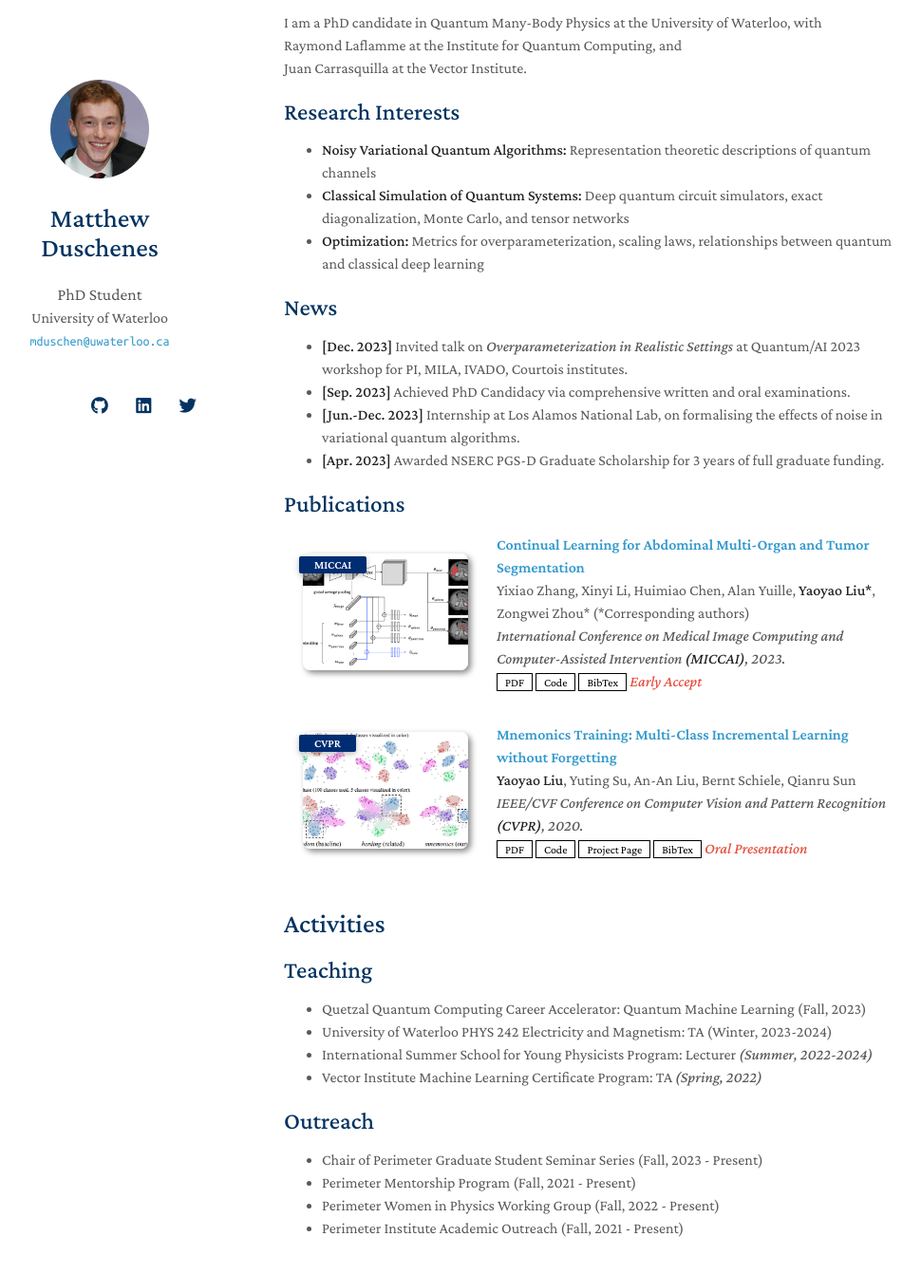
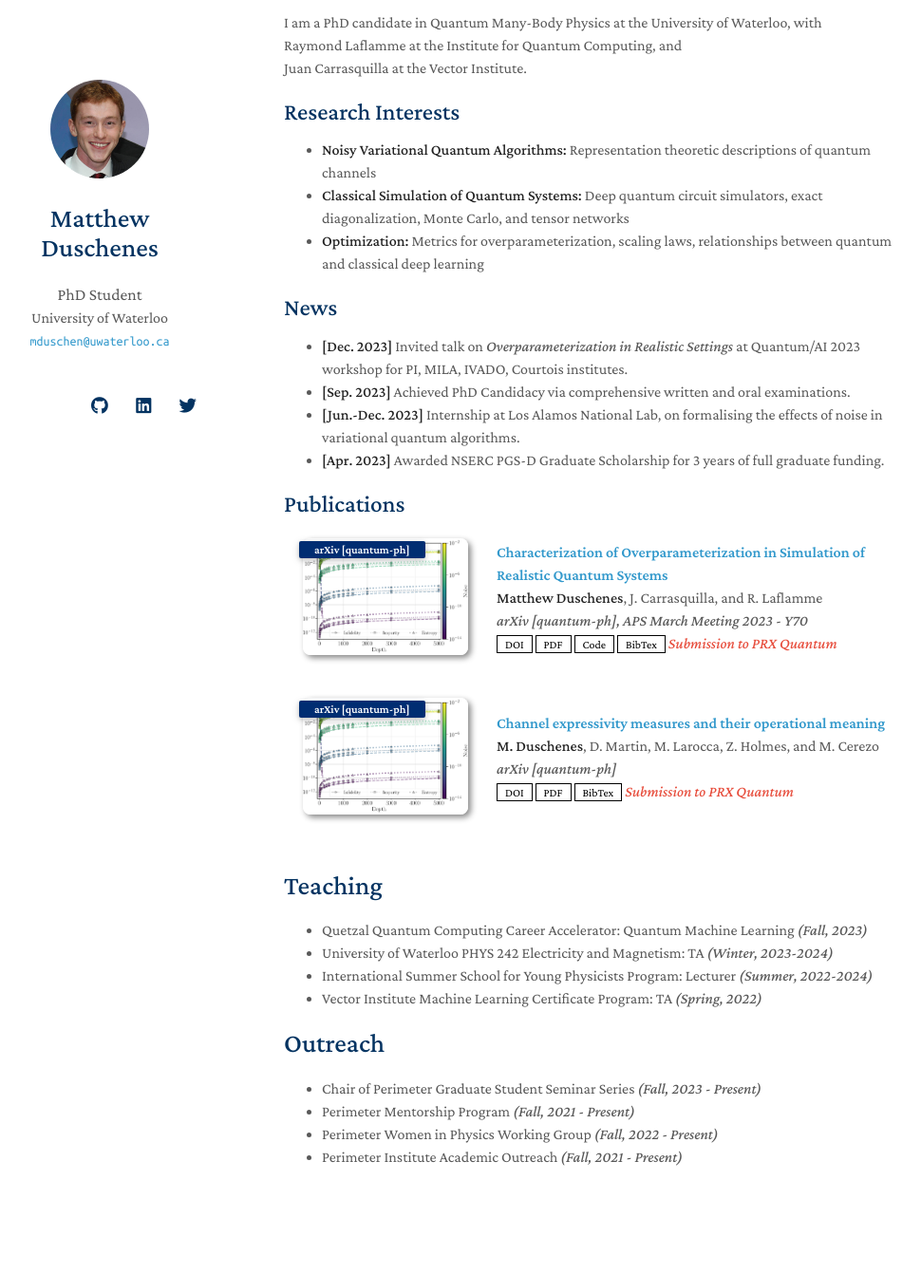
Before and after one commit to mduschenes/mduschenes.github.io, a Jekyll site: the page built from index.md, in a window 1280 px wide and 1400 px high, scrolled down 97 px. Shown: the top 1342 px of the window at 95% size, without its empty margins (171-1141 px from the left). Built offline with Jekyll 4.4.1, drawn with Linux system fonts in a browser that asks for light colours; nearby versions of some CDN libraries; a style sheet for code colours, icons or effects is not loaded.

Commit message:
new edits, temporary publication links

```diff
--- a/_data/outreach.md
+++ b/_data/other.md
@@ -1,18 +1,16 @@
-# Activities
-
-## Teaching
-- Quetzal Quantum Computing Career Accelerator: Quantum Machine Learning (Fall, 2023)
-- University of Waterloo PHYS 242 Electricity and Magnetism: TA (Winter, 2023-2024)
+# Teaching
+- Quetzal Quantum Computing Career Accelerator: Quantum Machine Learning *(Fall, 2023)*
+- University of Waterloo PHYS 242 Electricity and Magnetism: TA *(Winter, 2023-2024)*
 - International Summer School for Young Physicists Program: Lecturer *(Summer, 2022-2024)*
   <!-- - Developed week-long lecture series and Monte Carlo exercises on phase transitions for high school students -->
 - Vector Institute Machine Learning Certificate Program: TA *(Spring, 2022)*
   <!-- - Developed course content and graded assignments for participants to learn introductory skills in learning theory -->
 
-## Outreach
-- Chair of Perimeter Graduate Student Seminar Series (Fall, 2023 - Present)
-- Perimeter Mentorship Program (Fall, 2021 - Present)
-- Perimeter Women in Physics Working Group (Fall, 2022 - Present)
-- Perimeter Institute Academic Outreach (Fall, 2021 - Present)
+# Outreach
+- Chair of Perimeter Graduate Student Seminar Series *(Fall, 2023 - Present)*
+- Perimeter Mentorship Program *(Fall, 2021 - Present)*
+- Perimeter Women in Physics Working Group *(Fall, 2022 - Present)*
+- Perimeter Institute Academic Outreach *(Fall, 2021 - Present)*
 
 
 
--- a/_data/publications.md
+++ b/_data/publications.md
@@ -23,6 +23,9 @@
       <div class="periodical"><em>{{ link.conference }}</em>
       </div>
     <div class="links">
+      {% if link.pdf %}
+      <a href="{{ link.doi }}" class="btn btn-sm z-depth-0" role="button" target="_blank" style="font-size:12px;">DOI</a>
+      {% endif %}
       {% if link.pdf %}
       <a href="{{ link.pdf }}" class="btn btn-sm z-depth-0" role="button" target="_blank" style="font-size:12px;">PDF</a>
       {% endif %}
--- a/_data/publications.yml
+++ b/_data/publications.yml
@@ -1,22 +1,23 @@
 main:
 
-  - title: Continual Learning for Abdominal Multi-Organ and Tumor Segmentation
-    authors: Yixiao Zhang, Xinyi Li, Huimiao Chen, Alan Yuille, <strong>Yaoyao Liu*</strong>, Zongwei Zhou* (*Corresponding authors)
-    conference_short: MICCAI
-    conference: International Conference on Medical Image Computing and Computer-Assisted Intervention <strong>(MICCAI)</strong>, 2023.
-    pdf: https://arxiv.org/pdf/2306.00988.pdf
-    code: https://github.com/MrGiovanni/ContinualLearning
-    bibtex: https://bib.yliu.me/MICCAI23.txt
-    image: ./assets/images/teaser_example_2.png
-    notes: Early Accept
+  - title: Characterization of Overparameterization in Simulation of Realistic Quantum Systems
+    authors: <strong>Matthew Duschenes</strong>, J. Carrasquilla, and R. Laflamme
+    conference_short: arXiv [quantum-ph]
+    conference: arXiv [quantum-ph], APS March Meeting 2023 - Y70
+    doi: https://arxiv.org/abs/2205.02206
+    pdf: https://arxiv.org/pdf/2205.02206.pdf
+    code: https://github.com/mduschenes/simulation
+    bibtex: ./assets/bib/simulation.txt
+    image: ./assets/data/simulation.svg
+    notes: Submission to PRX Quantum
 
-  - title: "Mnemonics Training: Multi-Class Incremental Learning without Forgetting"
-    authors: <strong>Yaoyao Liu</strong>, Yuting Su, An-An Liu, Bernt Schiele, Qianru Sun
-    conference_short: CVPR
-    conference: IEEE/CVF Conference on Computer Vision and Pattern Recognition <strong>(CVPR)</strong>, 2020.
-    pdf: https://arxiv.org/pdf/2002.10211.pdf
-    code: https://github.com/yaoyao-liu/class-incremental-learning/tree/main/mnemonics-training
-    page: https://class-il.mpi-inf.mpg.de/mnemonics/
-    bibtex: https://class-il.mpi-inf.mpg.de/mnemonics/
-    image: ./assets/images/teaser_example.png
-    notes: Oral Presentation
+  - title: Channel expressivity measures and their operational meaning
+    authors: <strong>M. Duschenes</strong>, D. Martin, M. Larocca, Z. Holmes, and M. Cerezo
+    conference_short: arXiv [quantum-ph]
+    conference: arXiv [quantum-ph]
+    doi: https://arxiv.org/abs/2205.02206
+    pdf: https://arxiv.org/pdf/2205.02206.pdf
+    # code: https://github.com/mduschenes/expressivity
+    bibtex: ./assets/bib/expressivity.txt
+    image: ./assets/data/expressivity.svg
+    notes: Submission to PRX Quantum
--- /dev/null
+++ b/assets/bib/expressivity.txt
@@ -0,0 +1,15 @@
+@article{Duschenes2023,
+	archivePrefix = {arXiv},
+	arxivId = {arXiv:2205.02206 [math.NA]},
+	author = {Duschenes, Matthew and Srivastava, Sid and Garikipati, Krishna},
+	doi = {j.cma.2022.115513},
+	eprint = {arXiv:2205.02206 [math.NA]},
+	journal = {Comput. Methods Appl. Mech. Eng.},
+	mendeley-groups = {Work/Funding{\_}Proposals/NSERC{\_}2022},
+	number = {12},
+	pages = {115513},
+	title = {{Numerical analysis of non-local calculus on finite weighted graphs, with application to reduced-order modelling of dynamical systems}},
+	url = {https://arxiv.org/abs/2205.02206},
+	volume = {402},
+	year = {2022}
+	}
--- /dev/null
+++ b/assets/bib/simulation.txt
@@ -0,0 +1,15 @@
+@article{Duschenes2023,
+	archivePrefix = {arXiv},
+	arxivId = {arXiv:2205.02206 [math.NA]},
+	author = {Duschenes, Matthew and Srivastava, Sid and Garikipati, Krishna},
+	doi = {j.cma.2022.115513},
+	eprint = {arXiv:2205.02206 [math.NA]},
+	journal = {Comput. Methods Appl. Mech. Eng.},
+	mendeley-groups = {Work/Funding{\_}Proposals/NSERC{\_}2022},
+	number = {12},
+	pages = {115513},
+	title = {{Numerical analysis of non-local calculus on finite weighted graphs, with application to reduced-order modelling of dynamical systems}},
+	url = {https://arxiv.org/abs/2205.02206},
+	volume = {402},
+	year = {2022}
+	}
--- a/index.md
+++ b/index.md
@@ -6,4 +6,4 @@ layout: homepage
 {% include_relative _data/research.md %}
 {% include_relative _data/news.md %}
 {% include_relative _data/publications.md %}
-{% include_relative _data/outreach.md %}
+{% include_relative _data/other.md %}
```
Also changed, not shown: assets/data/expressivity.svg (added), assets/data/simulation.svg (added).
